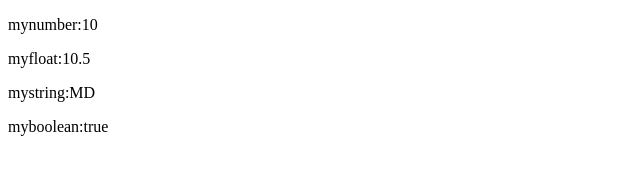
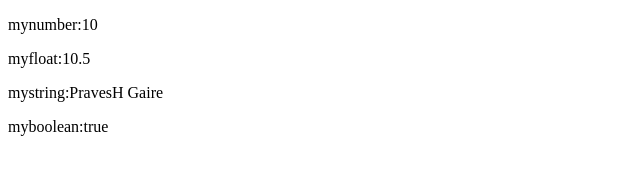
Before and after one commit to Praveshgairee/Weekly_Task, a plain HTML site: page Porfolio-PravesH/Week_10/Q1.html in a window 1280 px wide. Shown: the full height of the page, 0-640 px from the left. Drawn offline with Linux system fonts and the light colour scheme.

Commit message:
Update Q1.html

```diff
--- a/Porfolio-PravesH/Week_10/Q1.html
+++ b/Porfolio-PravesH/Week_10/Q1.html
@@ -10,7 +10,7 @@
     <script>
         var mynumber=10;
         var myfloat=10.5;
-        var mystring="MD";
+        var mystring="PravesH Gaire";
         var myboolean=true;
         document.write("<p>mynumber:",mynumber,"</p>")
         document.write("<p>myfloat:",myfloat,"</p>")
```
